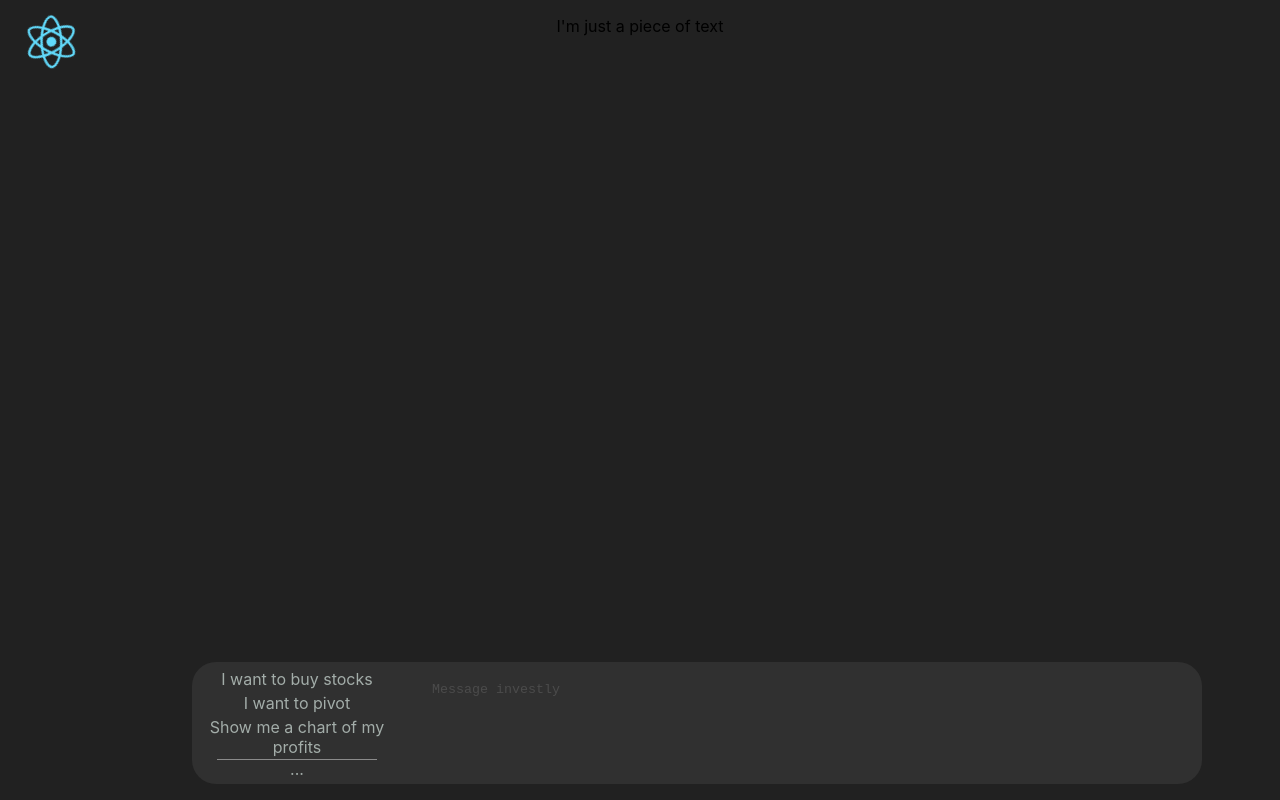
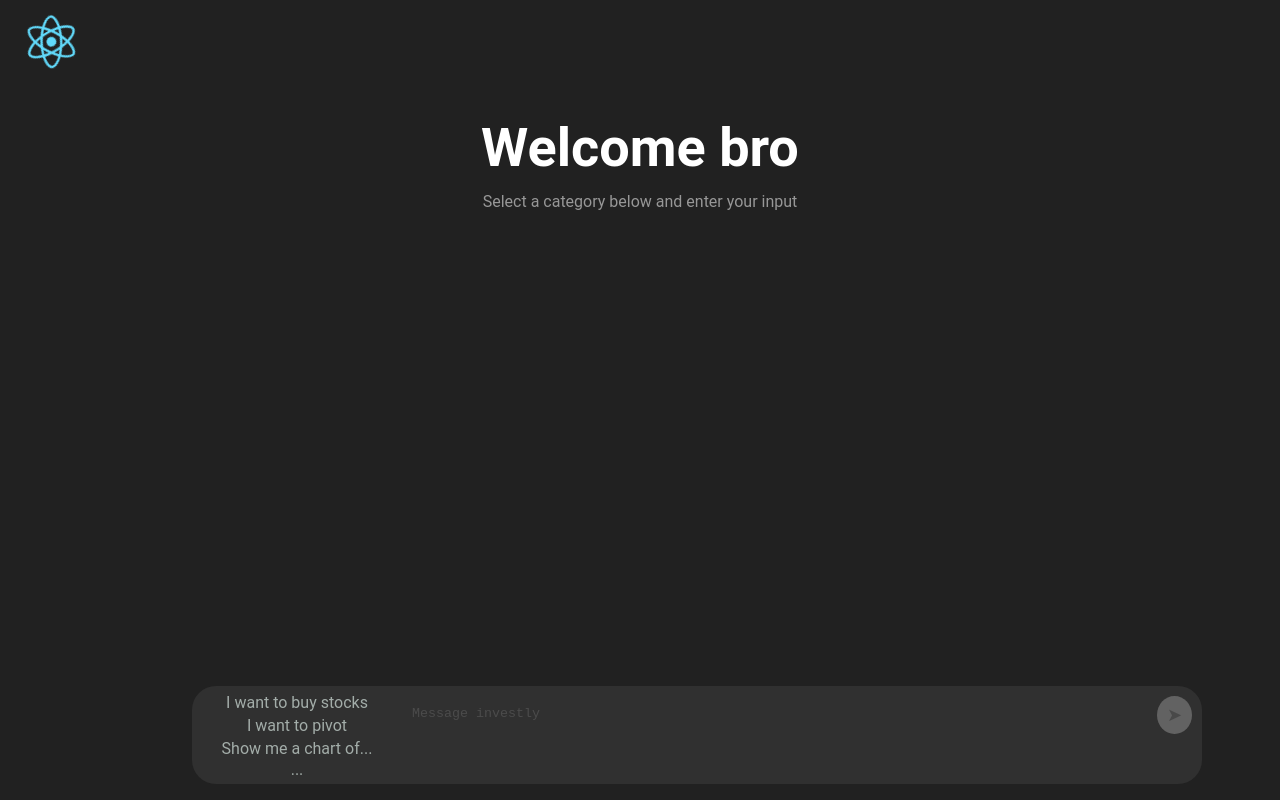
Before and after one commit to arsentsn/investly-frontend, a React (Create React App) app: page / in a window 1280 px wide. Built offline with nearby package versions, Linux system fonts and the light colour scheme.

Commit message:
added button and welcome message

```diff
--- a/src/App.css
+++ b/src/App.css
@@ -2,8 +2,66 @@
   text-align: center;
 }
 
+@import url('https://fonts.googleapis.com/css2?family=Roboto:wght@300;400;700&display=swap');
+
 body {
+  font-family: 'Roboto', 'Courier New', Courier, monospace;
   background-color: #212121;
+}
+
+.welcome-header {
+  position: fixed;
+  top: 10%;
+  left: 0;
+  right: 0;
+  display: flex;
+  justify-content: center;
+  color: white;
+  font-size: 54px;
+  font-family: Roboto;
+  animation: fadeInFromTop 0.8s ease-out forwards;
+  opacity: 0;
+}
+
+@keyframes fadeInFromTop {
+  from {
+    opacity: 0;
+    transform: translateY(-30px);
+  }
+
+  to {
+    opacity: 1;
+    transform: translateY(0);
+  }
+}
+
+.welcome-msg {
+  position: fixed;
+  top: 22%;
+  left: 0;
+  right: 0;
+  color: rgb(151, 151, 151);
+  font-size: 'Roboto';
+  opacity: 0;
+  /* Start hidden */
+  animation: fadeIn 1s ease-in-out 0.2s forwards;
+  /* 1s duration, 0.8s delay */
+}
+
+@keyframes fadeIn {
+  from {
+    opacity: 0;
+  }
+
+  to {
+    opacity: 1;
+  }
+}
+
+.input-wrapper {
+  display: flex;
+  align-items: flex-start;
+  width: 100%;
 }
 
 .input-container {
@@ -35,17 +93,6 @@ body {
   position: relative;
 }
 
-.left>div:last-child .radio-input-label::before {
-  content: '';
-  position: absolute;
-  top: 0;
-  left: 50%;
-  transform: translateX(-50%);
-  width: 80%;
-  /* Adjust this value to make the border shorter or longer */
-  border-top: solid 1px rgb(138, 138, 138);
-}
-
 .radio-input-label:hover {
   text-shadow: 0 0 10px rgba(127, 255, 212, 0.7);
 }
@@ -56,7 +103,7 @@ input[type="radio"] {
 
 input[type="radio"]:checked+.radio-input-label {
   color: rgb(39, 246, 177);
-  text-shadow: 0 0 10px rgba(154, 255, 72, 1);
+  text-shadow: 0 0 10px rgb(154, 255, 72);
 }
 
 .left {
@@ -105,6 +152,20 @@ input[type="radio"]:checked+.radio-input-label {
   animation: App-logo-spin 6s infinite linear;
 }
 
+.submit-button {
+  margin: 0 10px;
+  padding: 8px 10px;
+  background-color: #59c05c;
+  border: none;
+  border-radius: 50%;
+  cursor: pointer;
+  font-size: 18px;
+}
+
+.submit-button:disabled {
+  background-color: #626262;
+  cursor: not-allowed;
+}
 
 @keyframes App-logo-spin {
   from {
--- a/src/App.js
+++ b/src/App.js
@@ -5,11 +5,21 @@ import './App.css';
 function App() {
   return (
     <div className="App">
-      <p>I'm just a piece of text</p>
+      <WelcomeMsg />
       <Logo />
       <InputBox />
     </div>
   );
+}
+
+function WelcomeMsg() {
+  const user = "bro"
+  return (
+    <>
+      <h1 className="welcome-header">Welcome {user}</h1>
+      <p class="welcome-msg">Select a category below and enter your input</p>
+    </>
+  )
 }
 
 function Logo() {
@@ -78,7 +88,7 @@ function InputCategories({ selectedOption, setSelectedOption }) {
           onChange={handleOptionChange}
         />
         <label className="radio-input-label" htmlFor="chart">
-          Show me a chart of my profits
+          Show me a chart of...
         </label>
       </div>
       <div>
@@ -100,13 +110,26 @@ function InputCategories({ selectedOption, setSelectedOption }) {
 }
 
 function InputText({ isDisabled }) {
+  const [text, setText] = useState('');
+
+  const handleTextChange = (event) => {
+    setText(event.target.value);
+  }
   return (
     <div className="right">
-      <textarea
-        className="text-area"
-        placeholder="Message investly"
-        disabled={isDisabled}
-      />
+      <div className="input-wrapper">
+        <textarea
+          className="text-area"
+          placeholder="Message investly"
+          disabled={isDisabled}
+          value={text}
+          onChange={handleTextChange}
+        />
+        <button className="submit-button"
+          disabled={isDisabled || text.trim() === ""}>
+          ➤
+        </button>
+      </div>
     </div>
   )
 }
```
